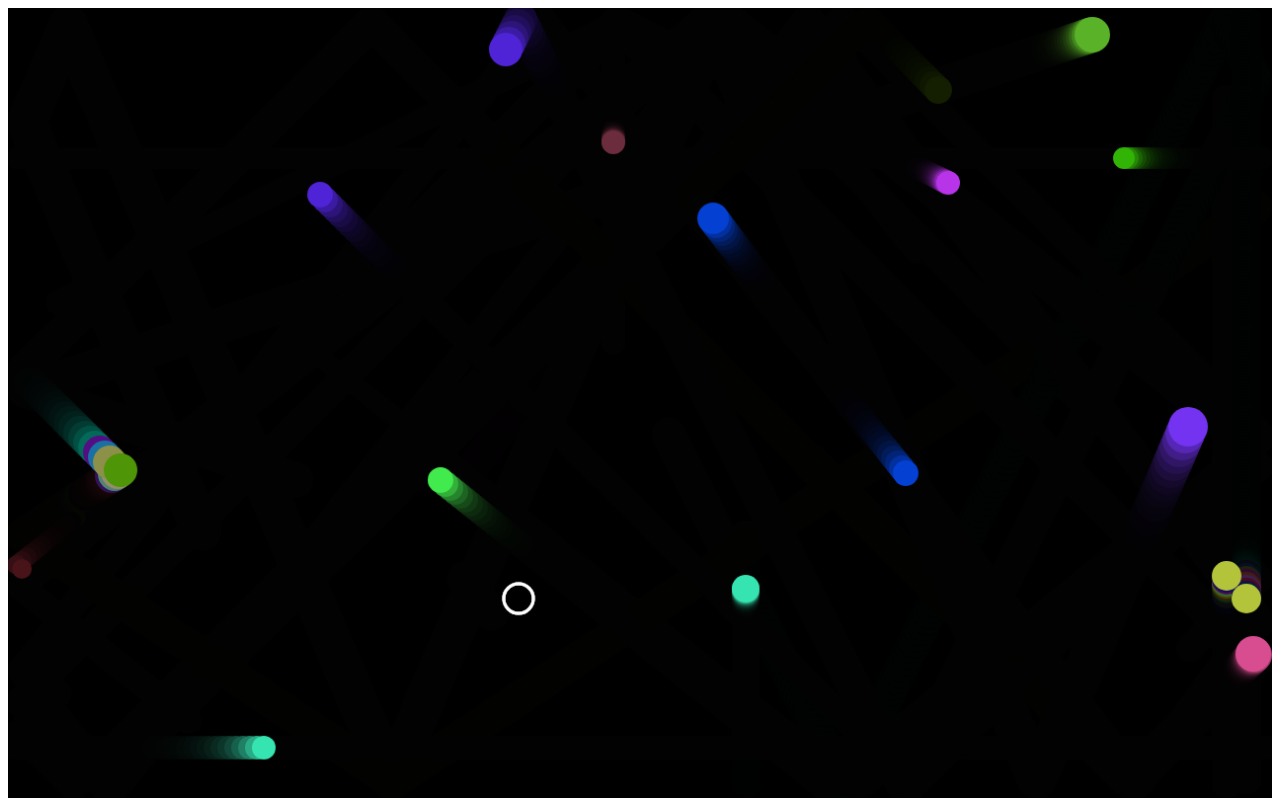
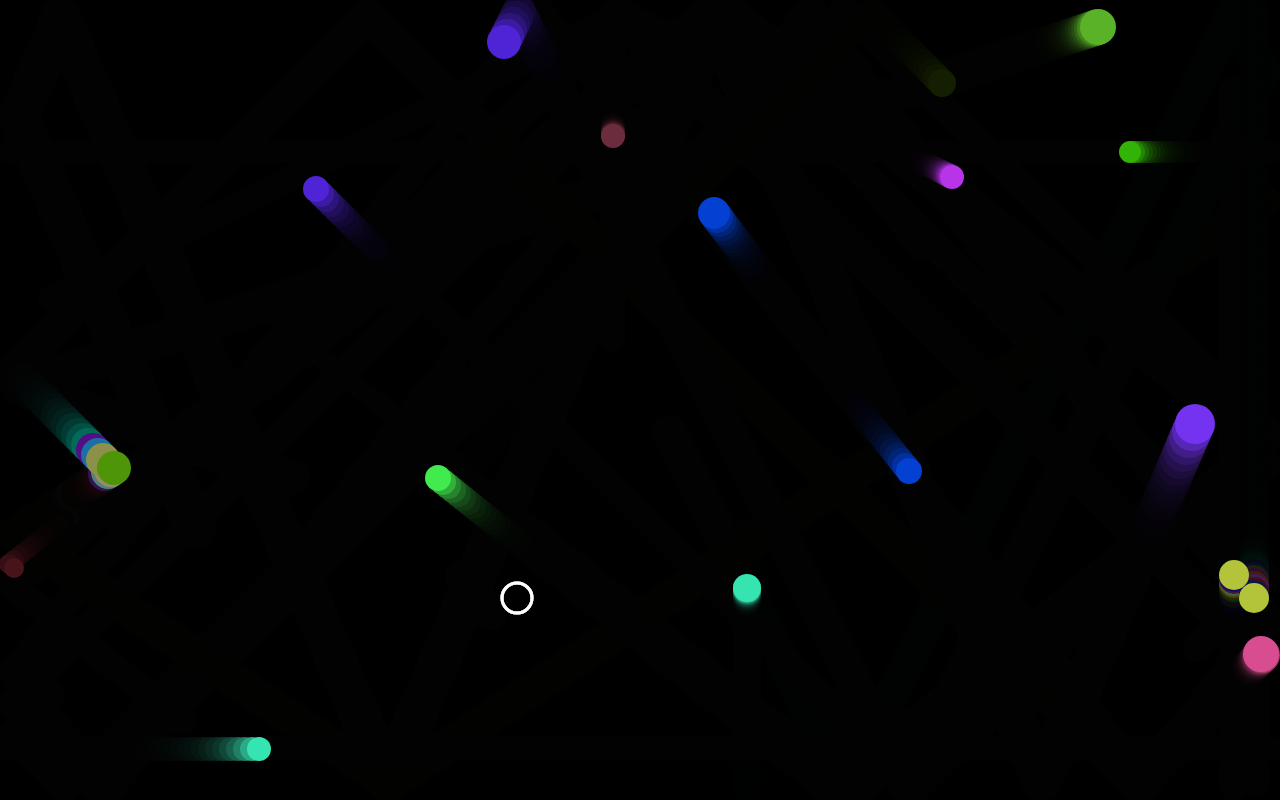
Before and after one commit to gmarosi/bouncyBallsSvelte, a SvelteKit app: page / in a window 1280 px wide. Built offline with nearby package versions, Linux system fonts and the light colour scheme.

Commit message:
fix: remove scrollbar and body margin

```diff
--- a/src/routes/+page.svelte
+++ b/src/routes/+page.svelte
@@ -173,6 +173,11 @@
 </script>
 
 <style>
+    :global(body) {
+        overflow: hidden;
+        margin: 0;
+    }
+
     canvas {
         max-width: 100%;
         max-height: 100%;
```
